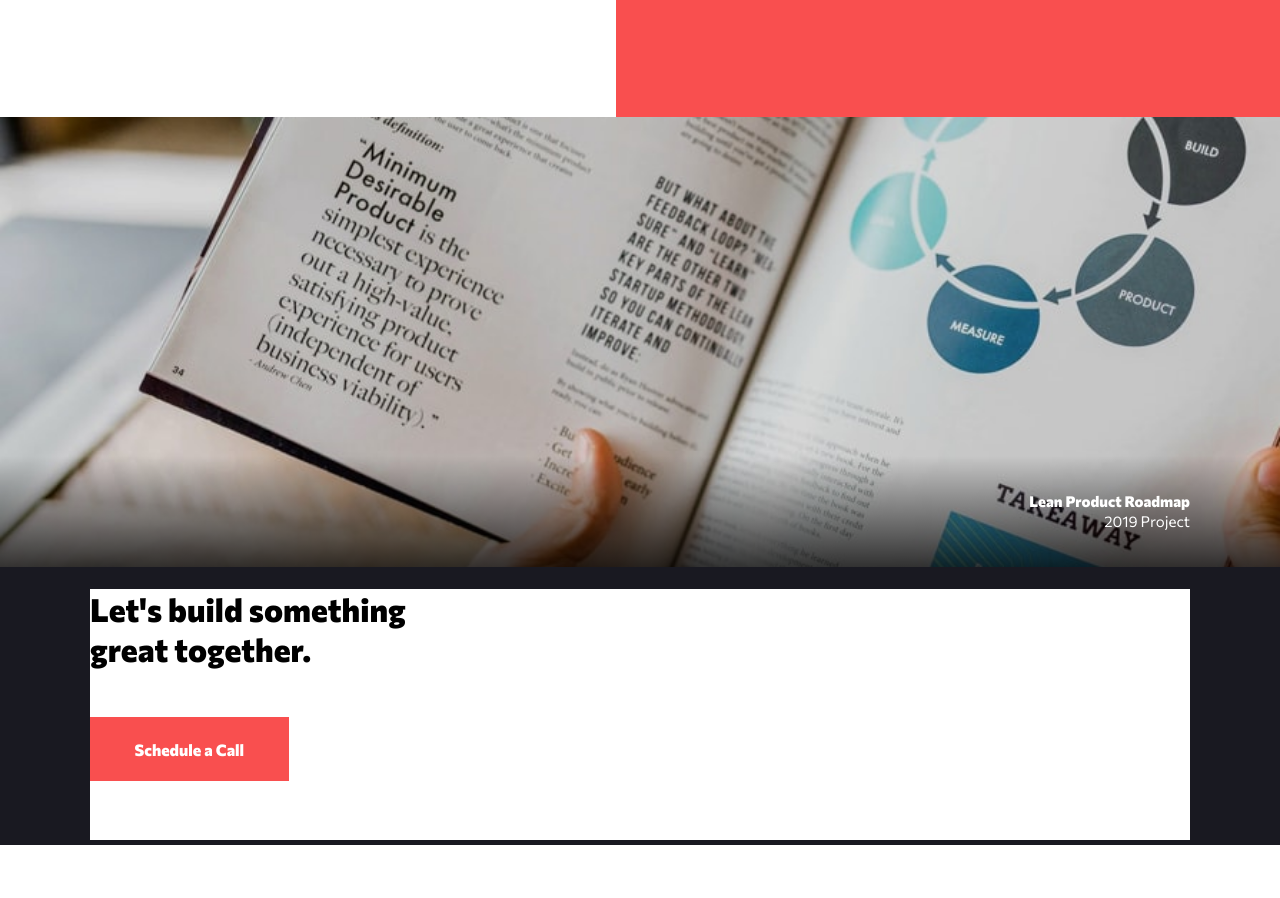
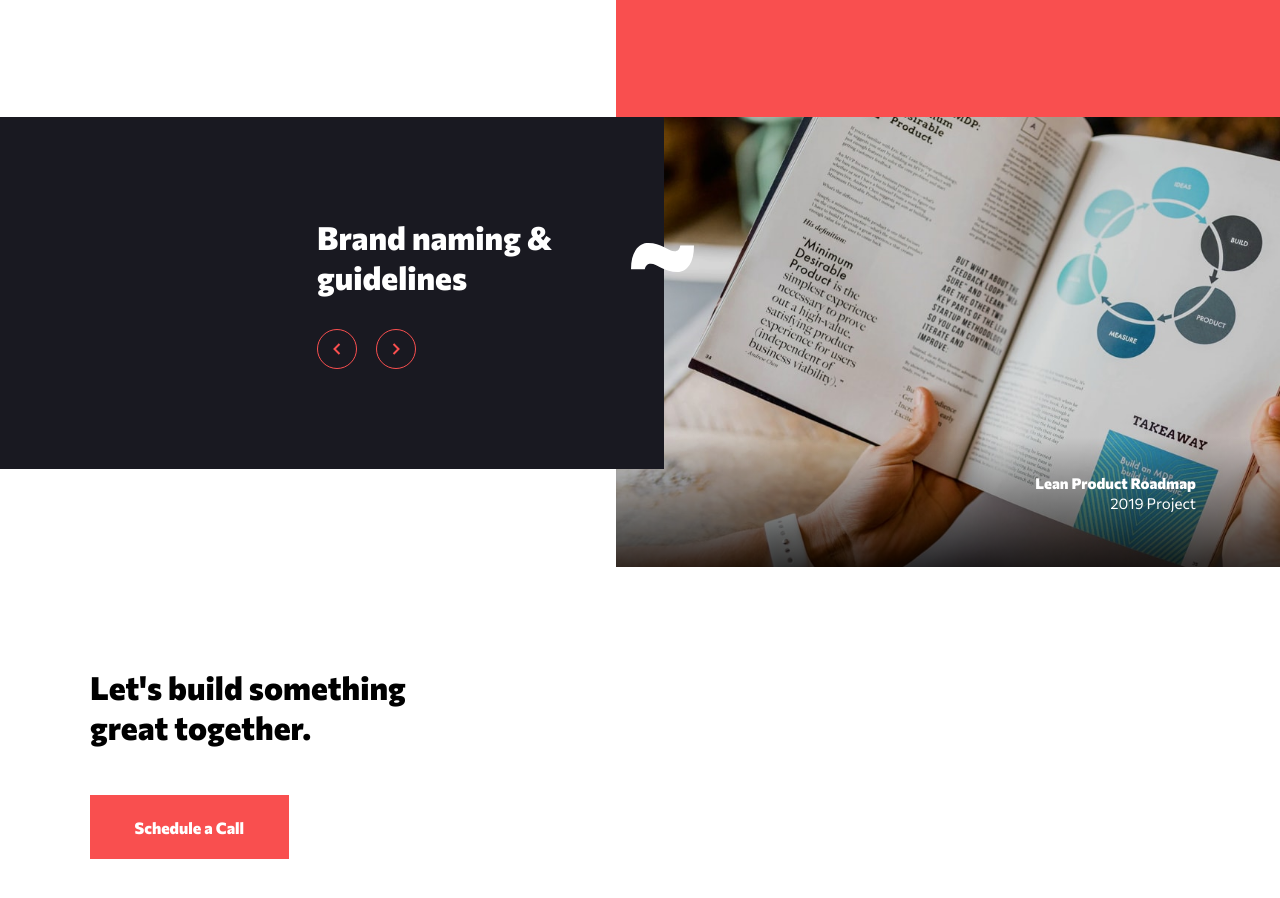
Before and after one commit to richieAiello/creative-agency-website, a website built with Parcel: page src/index.html in a window 1280 px wide. Shown: the part 2002-2900 px from the top of the page. Before the commit the page ends 2847 px from the top, so only its background shows below. Built offline with nearby package versions, Linux system fonts and the light colour scheme.

Commit message:
Styled main section brand main.scss.

```diff
--- a/src/index.html
+++ b/src/index.html
@@ -208,64 +208,27 @@
 
         <div class="brand__shade"></div>
         <!-- Only one of these images are displayed at a time -->
-        <!-- Displayed on mobile by default. -->
-        <!-- <img
-          src="./assets/mobile/image-slide-1.jpg"
-          alt="Person holing and reading a pamphlet of a product roadmap."
-          class="image image--brand image--slide-1 image--mobile"
-        > -->
-        <!-- Displayed on tablet by default. -->
-        <!-- <img
-          src="./assets/tablet/image-slide-1.jpg"
-          alt="Person holing and reading a pamphlet of a product roadmap."
-          class="image image--brand image--slide-1 image--small"
-        > -->
-        <!-- Displayed on desktop by default. -->
+        <!-- Displayed by default. -->
         <img
           src="./assets/desktop/image-slide-1.jpg"
           alt="Person holing and reading a pamphlet of a product roadmap."
           class="image image--brand image--slide-1"
         >
-        <!-- Displayed on mobile, hidden on page load. -->
-        <!-- <img
-          src="./assets/mobile/image-slide-2.jpg"
-          alt="New majestic hotel merchandise including a bag, laptop, smartphone."
-          class="image image--brand image--slide-2 image--mobile hidden"
-        > -->
-        <!-- Displayed on tablet, hidden on page load. -->
-        <!-- <img
-          src="./assets/tablet/image-slide-2.jpg"
-          alt="New majestic hotel merchandise including a bag, laptop, smartphone."
-          class="image image--brand image--slide-2 image--small hidden"
-        > -->
-        <!-- Displayed on desktop, hidden on page load. -->
+        <!-- Hidden on page load. -->
         <img
           src="./assets/desktop/image-slide-2.jpg"
           alt="New majestic hotel merchandise including a bag, laptop, smartphone."
           class="image image--brand image--slide-2 hidden"
         >
-        <!-- Displayed on mobile, hidden on page load. -->
-        <!-- <img
-          src="./assets/mobile/image-slide-3.jpg"
-          alt="Web design project titled crypto dashboard."
-          class="image image--brand image--slide-3 image--mobile hidden"
-        > -->
-        <!-- Displayed on tablet, hidden on page load. -->
-        <!-- <img
-         src="./assets/tablet/image-slide-3.jpg"
-         alt="Web design project titled crypto dashboard."
-         class="image image--brand image--slide-3 image--small hidden"
-        > -->
-        <!-- Displayed on desktop, hidden on page load. -->
+        <!-- Hidden on page load. -->
         <img
           src="./assets/desktop/image-slide-3.jpg"
           alt="Web design project titled crypto dashboard."
           class="image image--brand image--slide-3 hidden"
         >
+        <!-- Hidden on mobile. Absolutely positioned bg pattern. -->
+        <img src="./assets/svg/bg-pattern-wavy-white.svg" alt="" class="bg-wave-white">
       </div>
-
-      <!-- Hidden on mobile. Absolutely positioned bg pattern. -->
-      <img src="./assets/svg/bg-pattern-wavy-white.svg" alt="" class="bg-wave-white">
     </section>
   </main>
 
--- a/src/main.scss
+++ b/src/main.scss
@@ -52,7 +52,7 @@ $light-red: #FF9393;
   @media (min-width: 768px) {
 
     display: grid;
-    grid-template-rows: 178px 606px 1807px 251px;
+    grid-template-rows: 178px 606px auto auto;
     grid-template-areas:
       "nav"
       "hero"
@@ -359,7 +359,7 @@ $light-red: #FF9393;
 
       &__article {
         margin-left: 3.75rem;
-        padding-right: 2rem;
+        padding-right: 2.5rem;
       }
 
       &__bg-left {
@@ -456,6 +456,65 @@ $light-red: #FF9393;
     .brand-icon {
       transition: all 400ms;
     }
+
+    @media(min-width: 768px) {
+
+      display: grid;
+      grid-template-columns: 1fr 48px 1fr;
+      grid-template-rows: 352px 98px;
+
+      &__context {
+        grid-column: 1/3;
+        grid-row: 1;
+        display: flex;
+        justify-content: flex-end;
+        padding: 6.25rem 7rem 0 0;
+        z-index: 1;
+
+        .container {
+          width: unset;
+          margin-inline: unset;
+        }
+      }
+
+      &__heading {
+        margin-bottom: 2rem;
+      }
+
+      &__display {
+        grid-column: 2/4;
+        grid-row: 1/3;
+      }
+
+      &__description,
+      &__shade {
+        top: 320px;
+        bottom: unset;
+      }
+
+      &__description {
+
+        .container {
+          width: min(100% - 2.5rem, 580px);
+          margin-inline: unset;
+        }
+      }
+
+      &__shade {
+        height: 130px;
+      }
+
+      .bg-wave-white {
+        width: 63px;
+        height: 29px;
+        display: block;
+        position: absolute;
+        top: 126px;
+        left: 15px;
+        z-index: 2;
+        transform: rotateX(180deg);
+      }
+    }
   }
 }
 
@@ -479,7 +538,7 @@ $light-red: #FF9393;
   @media(min-width: 768px) {
 
     grid-area: footer;
-    padding: 0;
+    // padding: 0;
   }
 }
 
@@ -559,6 +618,7 @@ $light-red: #FF9393;
   }
 
   @media(min-width: 768px) {
+
     &--schedule-nav {
       padding: 1.4375rem 1.125rem 1.3125rem 1.125rem;
       background-color: $bg-black;
@@ -615,6 +675,10 @@ $light-red: #FF9393;
       width: 100%;
       object-position: center;
     }
+
+    &--brand {
+      height: 100%;
+    }
   }
 
   @media(min-width: 1010px) {
@@ -640,8 +704,6 @@ $light-red: #FF9393;
   }
 }
 
-
-
 /******************************
   Display classes and keyframes
 ******************************/
```
